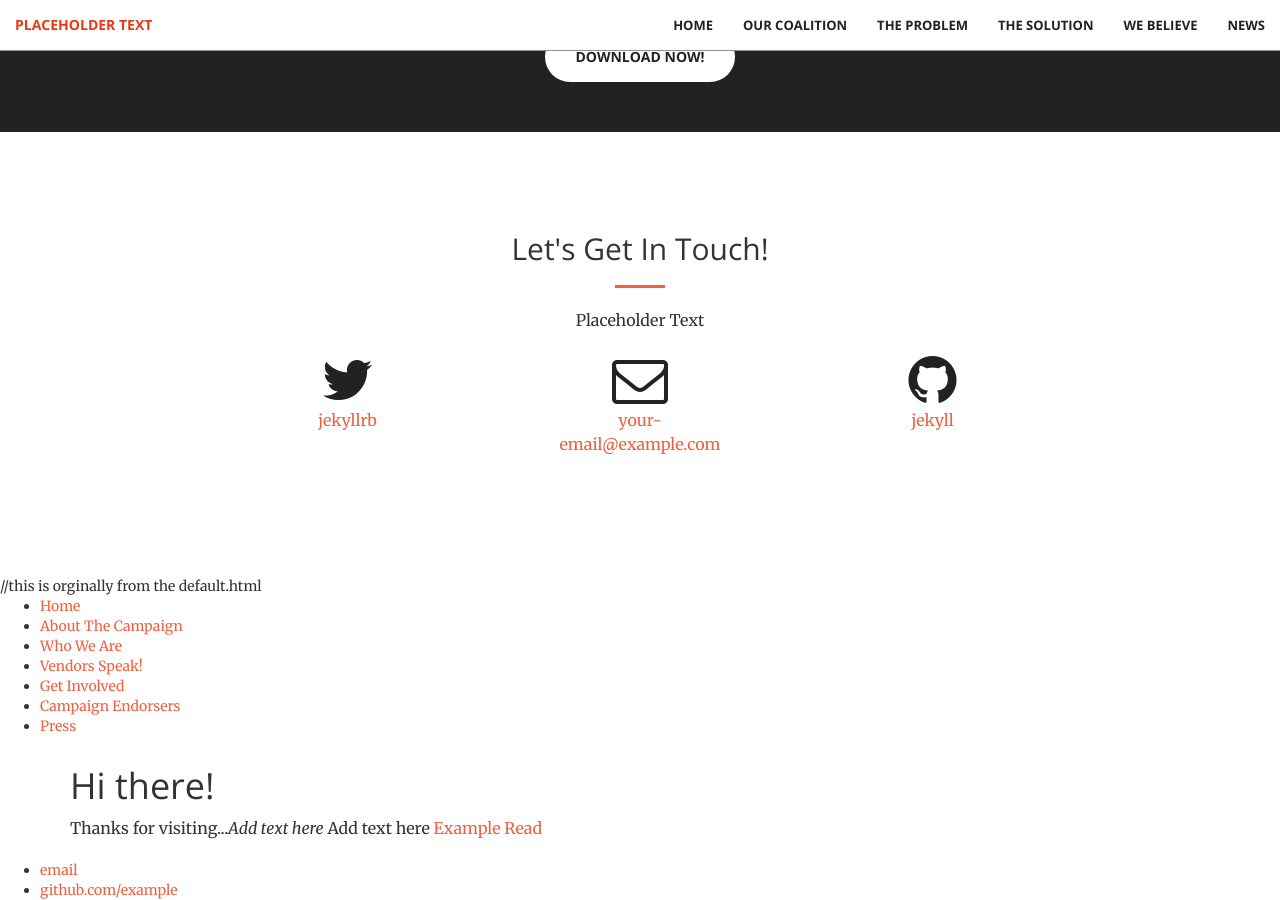
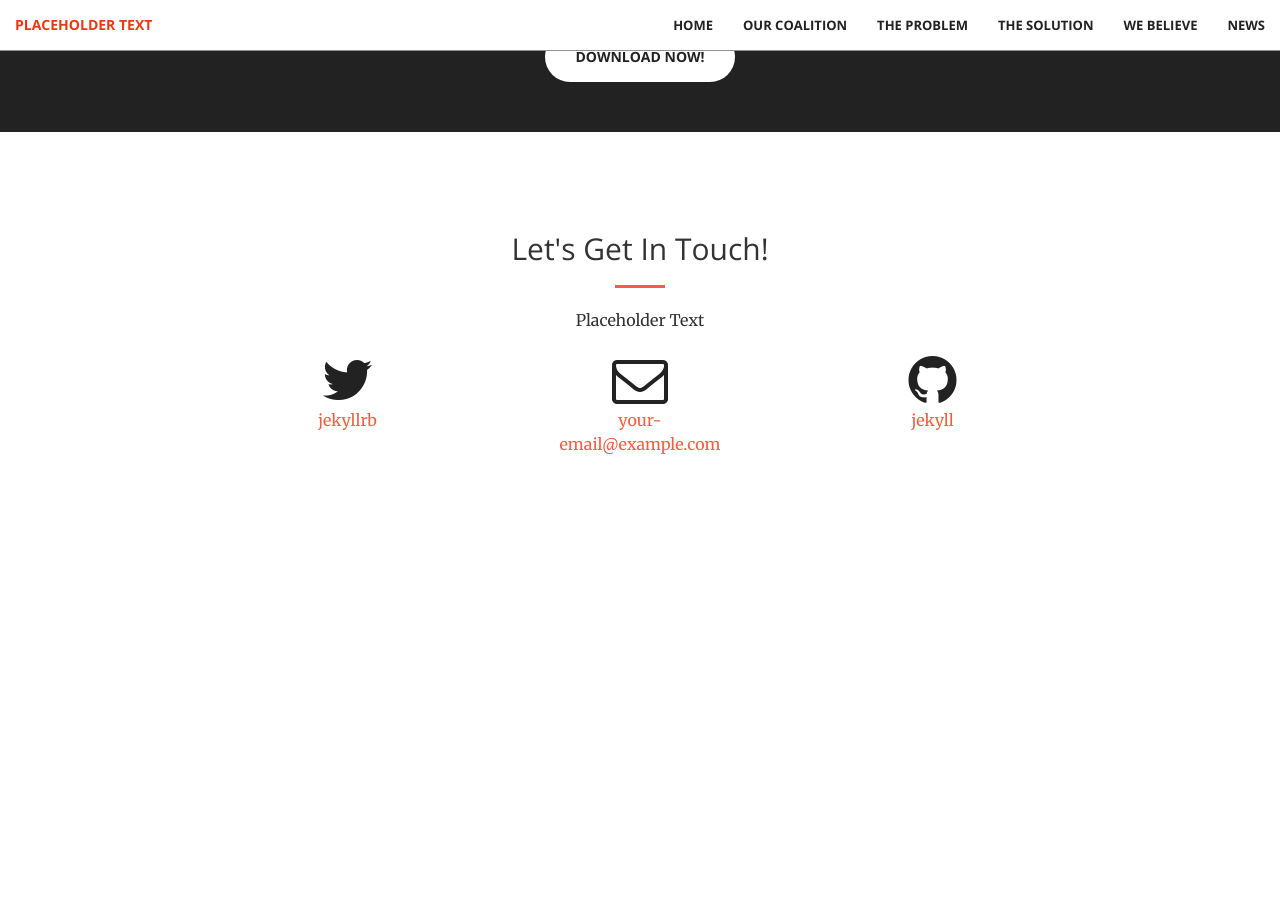
Before and after one commit to UnitedVendorsDC/unitedvendorsdc.github.io, a Jekyll site: the page built from index.html, in a window 1280 px wide and 900 px high, scrolled down 2486 px. Built offline with Jekyll 4.4.1, drawn with Linux system fonts in a browser that asks for light colours; after the commit the page ends 3062 px from its top, so only the background shows below that.

Commit message:
changed a bug in front layout

```diff
--- a/_layouts/front.html
+++ b/_layouts/front.html
@@ -12,37 +12,5 @@
   {% include aside.html %}
   {% include contact.html %}
   {% include scripts.html %}
-</body>
-	<head>
-		//this is orginally from the default.html
-			<title>{{ page.title }}</title>
-			<!-- link to main stylesheet -->
 
-			<link rel="stylesheet" type="text/css" href="/css/main.css">
-
-		</head>
-		<body>
-			<nav>
-	    		<ul>
-	        		<li><a href="/">Home</a></li>
-		        	<li><a href="about.html">About The Campaign</a></li>
-	        		<li><a href="ourCoalition.html">Who We Are</a></li>
-				<li><a href="theProblem.html">Vendors Speak!</a></li>
-				<li><a href="theSolution.html">Get Involved</a></li>
-				<li><a href="weBelieve.html">Campaign Endorsers</a></li>
-				<li><a href="news.html">Press</a></li>
-	    		</ul>
-			</nav>
-			<div class="container">
-
-			{{ content }}
-
-			</div><!-- /.container -->
-			<footer>
-	    		<ul>
-	        		<li><a href="mailto:example@gmail.com">email</a></li>
-	        		<li><a href="https://github.com/">github.com/example</a></li>
-				</ul>
-			</footer>
-		</body>
 </html>
```
